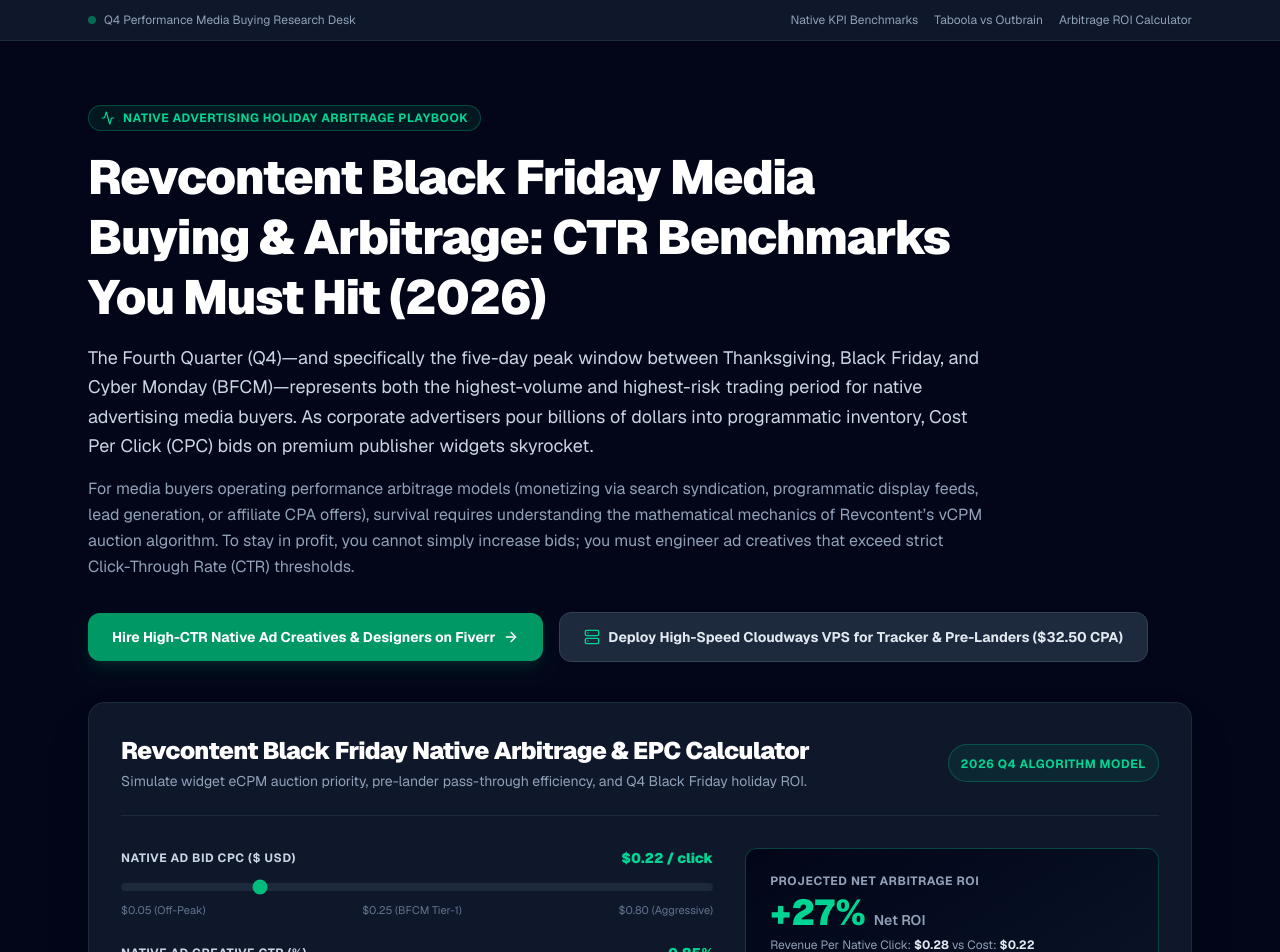
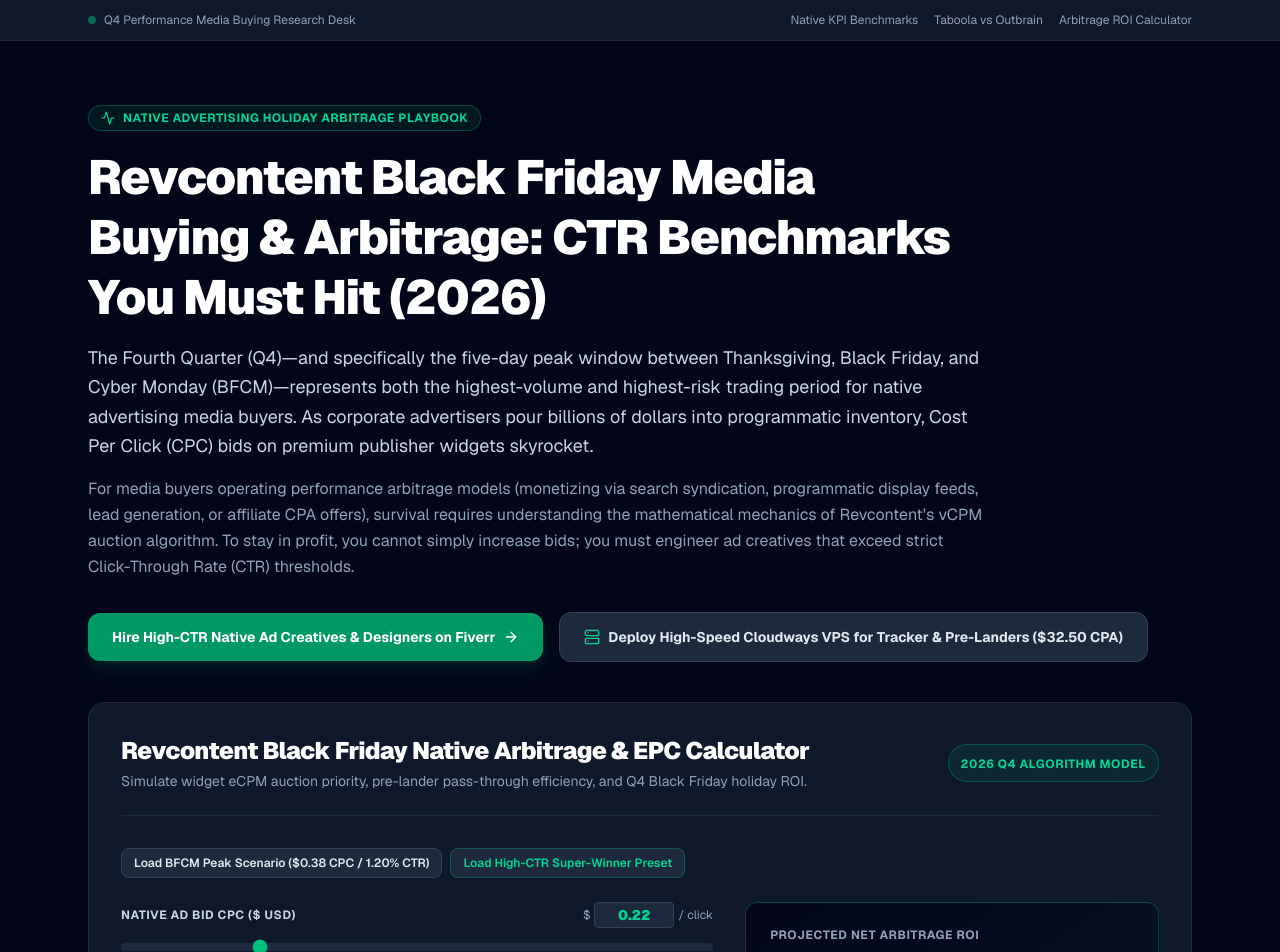
Before and after one commit to wcy150817-ai/influencer-rate-calculator, a Next.js app: page /revcontent-black-friday-arbitrage in a window 1280 px wide. Shown: the top 952 px of the page. Built offline with nearby package versions, Linux system fonts and the light colour scheme.

Commit message:
feat(hv): revcontent-black-friday-arbitrage (QA-gated)

```diff
--- a/src/app/revcontent-black-friday-arbitrage/RevcontentArbitrageCalc.tsx
+++ b/src/app/revcontent-black-friday-arbitrage/RevcontentArbitrageCalc.tsx
@@ -102,6 +102,36 @@
         </div>
       </div>
 
+      {/* Preset Action Buttons */}
+      <div className="flex flex-wrap gap-2 mb-6">
+        <button
+          id="btnPresetBfcm"
+          type="button"
+          onClick={() => {
+            setCpcBid(0.38);
+            setCreativeCtr(1.20);
+            setLanderCtr(38);
+            setMonetizationEpc(0.95);
+          }}
+          className="px-3 py-1.5 rounded-lg bg-slate-800 hover:bg-slate-700 text-xs font-semibold text-slate-200 border border-slate-700 transition-colors cursor-pointer"
+        >
+          Load BFCM Peak Scenario ($0.38 CPC / 1.20% CTR)
+        </button>
+        <button
+          id="btnPresetScale"
+          type="button"
+          onClick={() => {
+            setCpcBid(0.18);
+            setCreativeCtr(1.45);
+            setLanderCtr(42);
+            setMonetizationEpc(0.85);
+          }}
+          className="px-3 py-1.5 rounded-lg bg-slate-800 hover:bg-slate-700 text-xs font-semibold text-emerald-400 border border-emerald-500/30 transition-colors cursor-pointer"
+        >
+          Load High-CTR Super-Winner Preset
+        </button>
+      </div>
+
       <div className="grid grid-cols-1 lg:grid-cols-12 gap-8">
         {/* Sliders & Controls */}
         <div className="lg:col-span-7 space-y-6">
@@ -110,12 +140,22 @@
               <label htmlFor="inputCpc" className="text-xs font-bold uppercase tracking-wider text-slate-300">
                 Native Ad Bid CPC ($ USD)
               </label>
-              <span className="text-sm font-black text-emerald-400" id="val-cpc">
-                ${stats.cpc.toFixed(2)} / click
-              </span>
+              <div className="flex items-center gap-1">
+                <span className="text-xs text-slate-400">$</span>
+                <input
+                  id="inputCpc"
+                  type="number"
+                  step="0.01"
+                  min="0.05"
+                  max="0.80"
+                  value={cpcBid}
+                  onChange={(e) => setCpcBid(Number(e.target.value))}
+                  className="w-20 px-2 py-0.5 rounded bg-slate-800 border border-slate-700 text-sm font-black text-emerald-400 text-right focus:outline-none focus:border-emerald-500"
+                />
+                <span className="text-xs text-slate-400">/ click</span>
+              </div>
             </div>
             <input
-              id="inputCpc"
               type="range"
               min="0.05"
               max="0.80"
```
